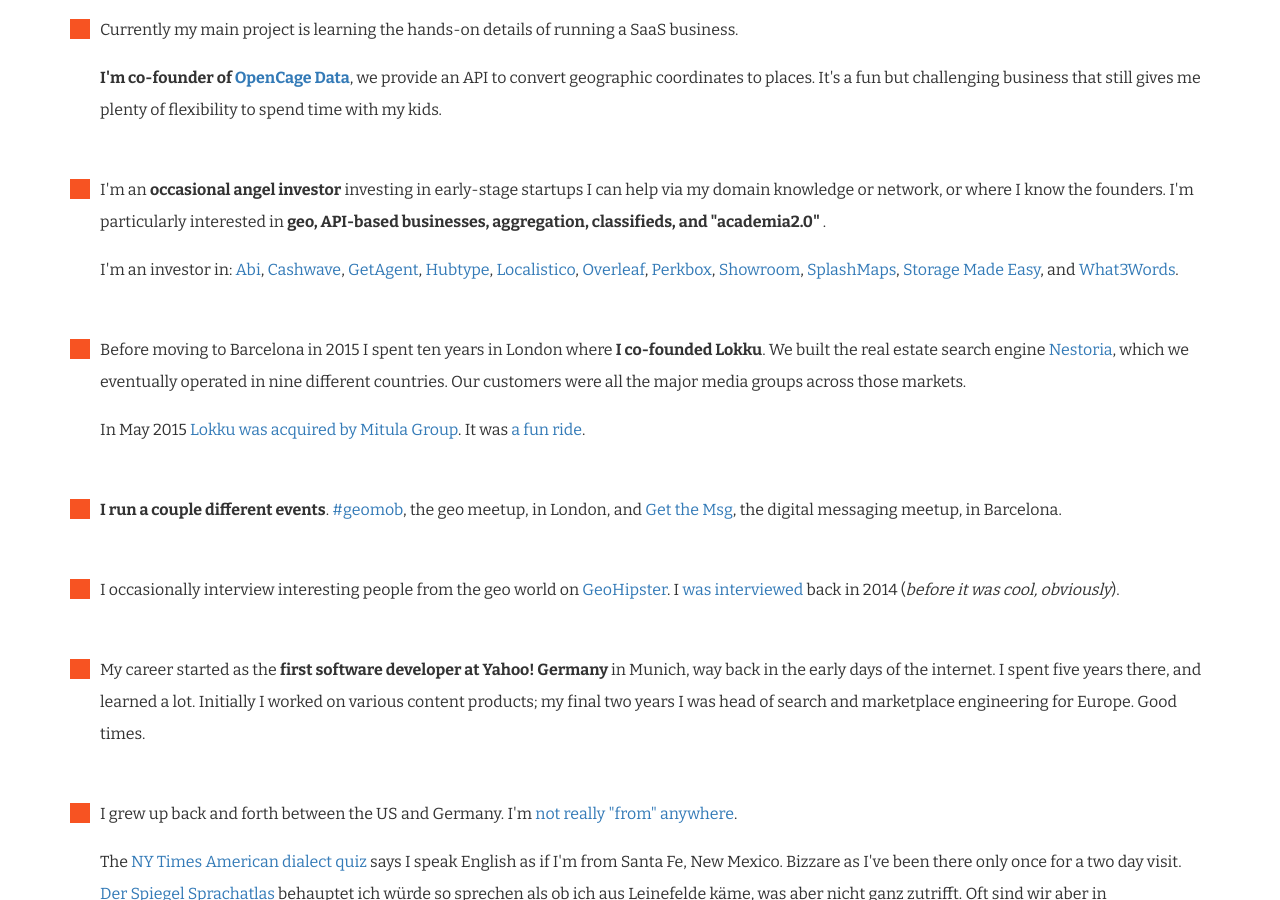
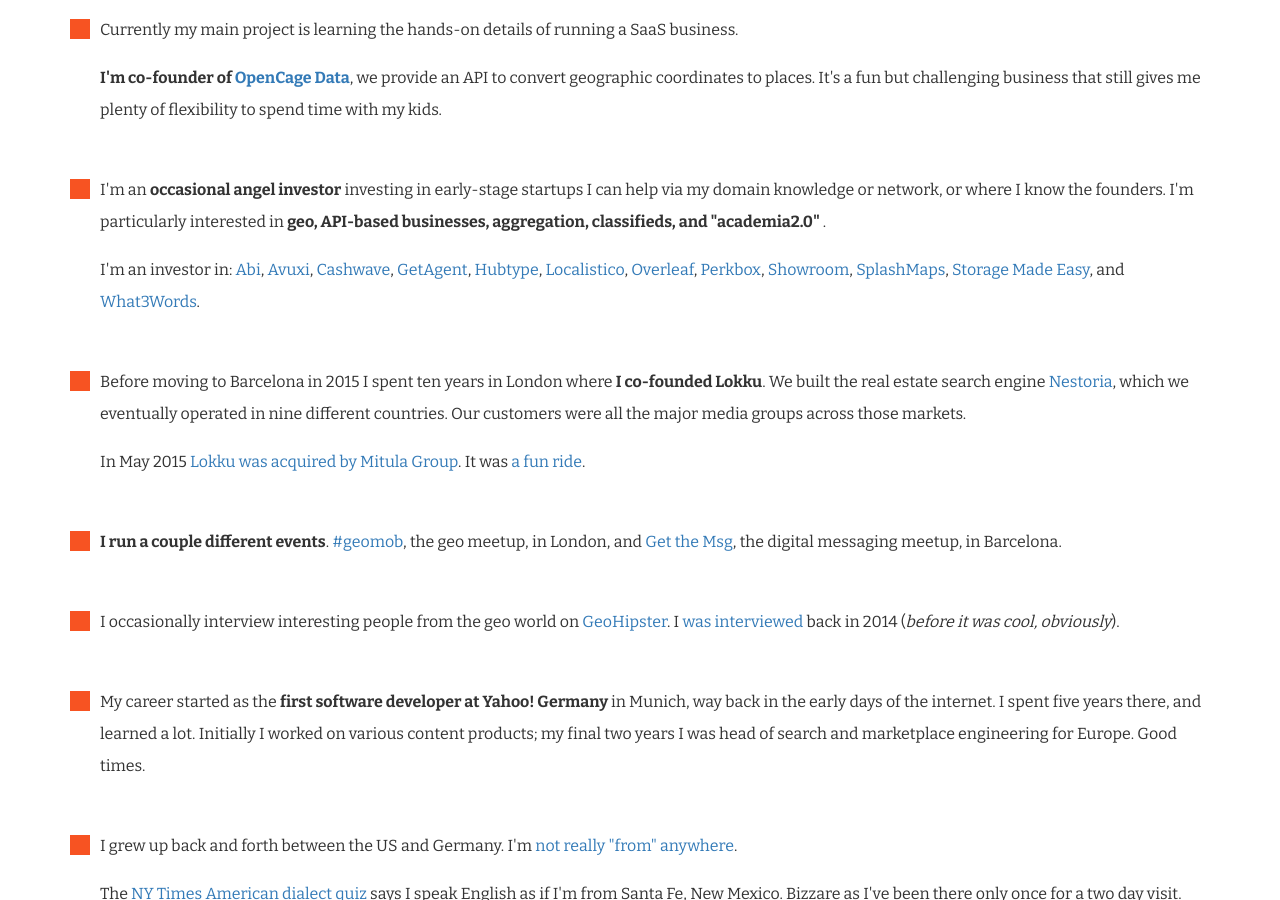
Before and after one commit to freyfogle/freyfogle.github.io, a Jekyll site: the page built from index.html, in a window 1280 px wide and 900 px high, scrolled down 441 px. Built offline with Jekyll 4.4.1, drawn with Linux system fonts in a browser that asks for light colours; comment, search, counter and statistics services are not loaded.

Commit message:
added Avuxi

```diff
--- a/index.html
+++ b/index.html
@@ -44,6 +44,7 @@ layout: default
           <div class="p1">
             I'm an investor in:
             <a href="http://abi.ai">Abi</a>,
+            <a href="http://www.avuxi.com">Avuxi</a>,
             <a href="https://cashwave.bg">Cashwave</a>,
             <a href="https://www.getagent.co.uk">GetAgent</a>,
             <a href="http://hubtype.com">Hubtype</a>,
```
